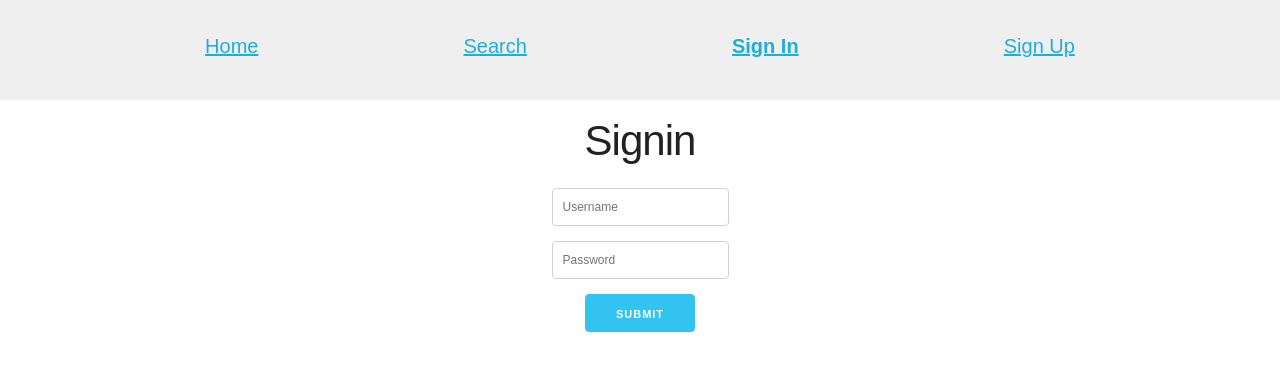
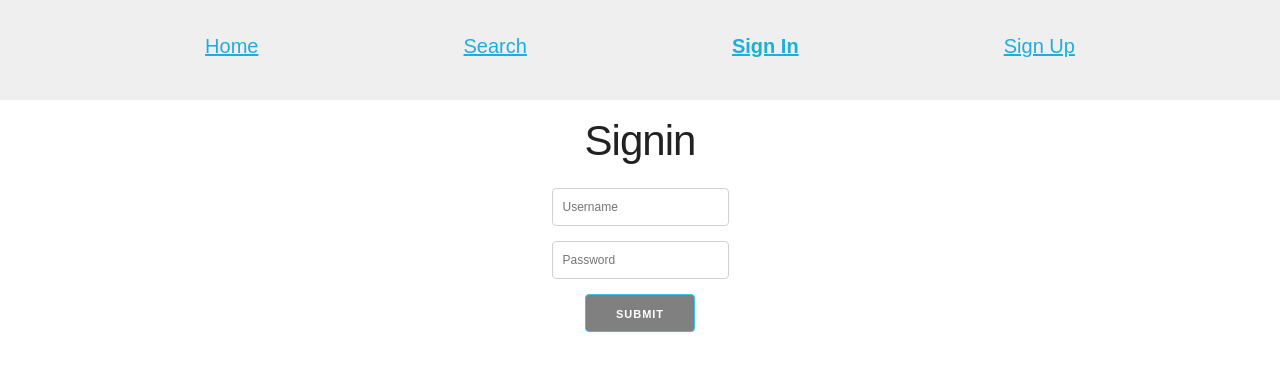
Before and after one commit to MuddyBootsCode/apolloGraphQlProject, a React (Create React App) app in the folder client/: page /signin in a window 1280 px wide. Shown: the top 370 px of the page. Built offline with nearby package versions, Linux system fonts and the light colour scheme; no server answers.

Commit message:
Feature: Working on Auth

```diff
--- a/client/src/components/App.css
+++ b/client/src/components/App.css
@@ -47,3 +47,7 @@ textarea {
   color: red;
   cursor: pointer;
 }
+
+button[disabled=disabled], button:disabled {
+  background-color: grey;
+}
--- a/client/src/components/Auth/Signin.js
+++ b/client/src/components/Auth/Signin.js
@@ -54,14 +54,17 @@ class Signin extends React.Component{
                     {( signinUser , { data, loading, error}) => {
 
                         return (
+
                             <form className="form" onSubmit={event => this.handleSubmit (event, signinUser)}>
                                 <input type="text" name="username" placeholder="Username" value={username} onChange={this.handleChange} required/>
                                 <input type="password" name="password" placeholder="Password" value={password} onChange={this.handleChange} required/>
                                 <button type="submit" disabled={ loading || this.validateForm() }  className="button-primary">Submit</button>
                                 {error && <Error error={error}/>}
                             </form>
+
                         )
                     }}
+
                 </Mutation>
             </div>
         )
--- a/client/src/components/Auth/Signout.js
+++ b/client/src/components/Auth/Signout.js
@@ -16,8 +16,6 @@ const Signout = ({ history }) => (
 
         {client => {
 
-
-
             return (
                 <button onClick={() => handleSignout(client, history)}>Signout</button>
             )
```
